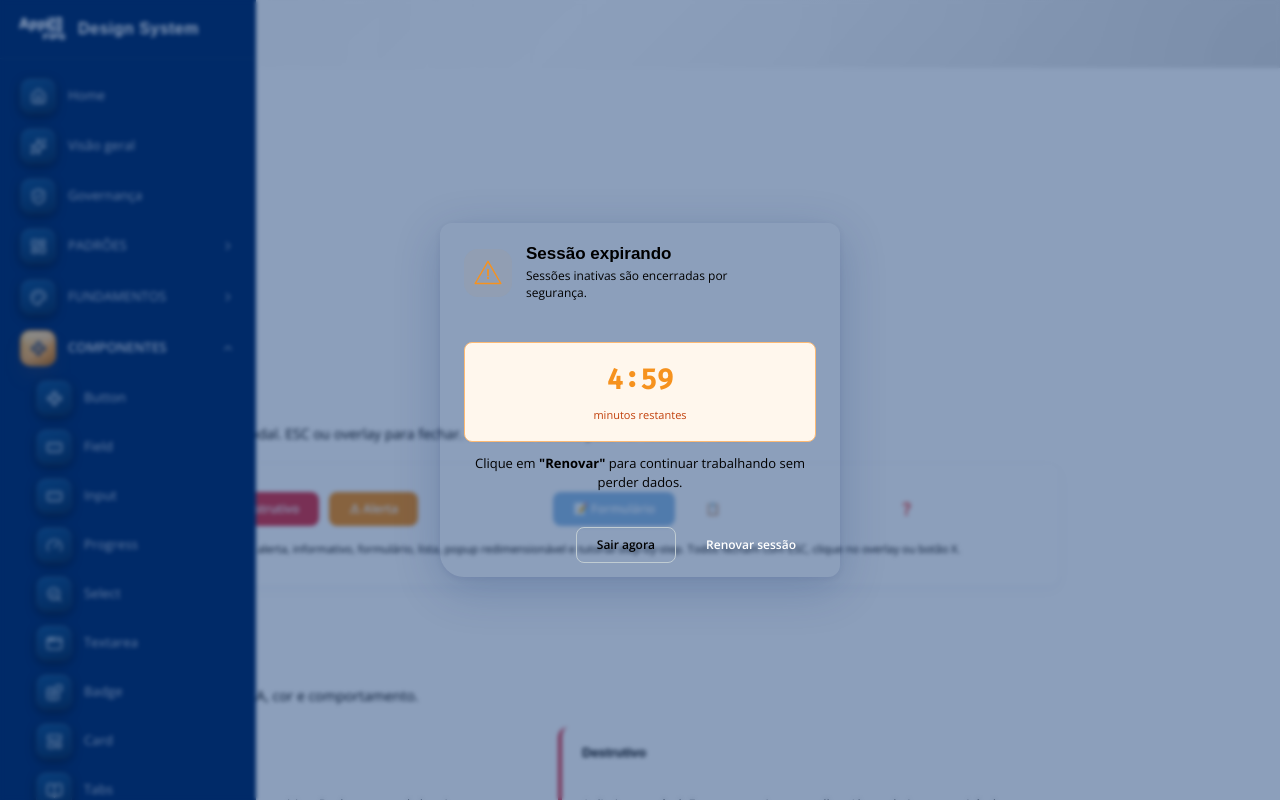
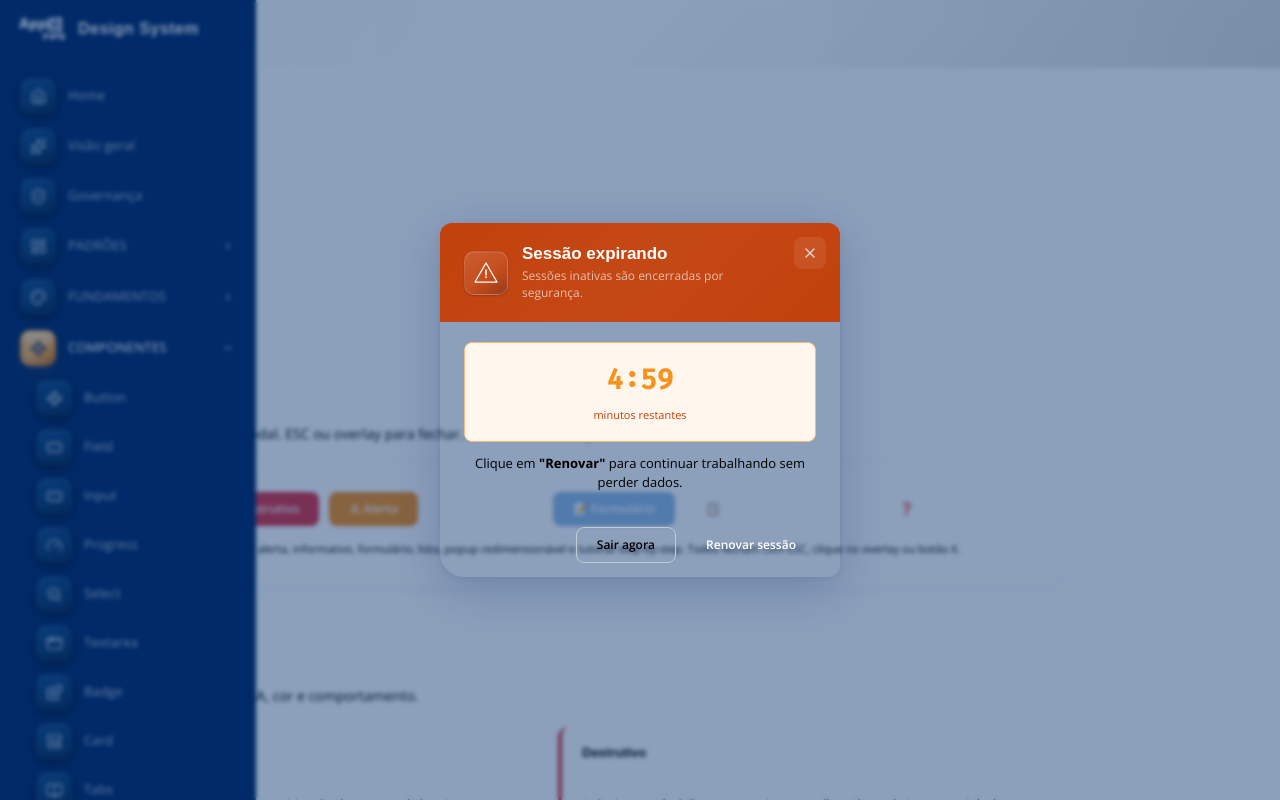
Before and after one commit to LuizM2/Design-system-FIPS, a React (Vite) app: page /docs/components/dialog in a window 1280 px wide. Both pictures are taken after a click on the button "⚠ Alerta". Shown: the top 800 px of the page. Built offline with nearby package versions, Linux system fonts and the light colour scheme; a web font is replaced by a local one.

Commit message:
fix(modal): header colorido por tipo — verde confirmação, vermelho destrutivo, laranja alerta
Cada modal usa a cor do seu botão no header (headerBg prop).
Ícone neumorphic branco, título branco, subtítulo translúcido.

Co-Authored-By: Claude Opus 4.6 (1M context) <noreply@anthropic.com>

```diff
--- a/src/docs/pages/components/DialogDoc.tsx
+++ b/src/docs/pages/components/DialogDoc.tsx
@@ -43,7 +43,7 @@ function Badge({variant="info",children,dot}){const v=BV[variant]||BV.info;retur
 /* ═══════════════════════════════════════════
    MODAL — REFINED v2
    ═══════════════════════════════════════════ */
-function Modal({open,onClose,title,subtitle,children,footer,footerBg,width=480,icon,iconBg,bodyBg,noPadBody}){
+function Modal({open,onClose,title,subtitle,children,footer,footerBg,width=480,icon,iconBg,bodyBg,noPadBody,headerBg="#002A68"}){
   const [vis,setVis]=useState(false);
   const [animIn,setAnimIn]=useState(false);
   useEffect(()=>{
@@ -57,13 +57,15 @@ function Modal({open,onClose,title,subtitle,children,footer,footerBg,width=480,i
       <div onClick={onClose} style={{position:"absolute",inset:0,background:"rgba(0,42,104,.45)",backdropFilter:"blur(2px)",WebkitBackdropFilter:"blur(2px)",opacity:animIn?1:0,transition:"opacity .28s",cursor:"pointer"}}/>
       <div role="dialog" aria-modal="true" aria-labelledby="modal-title" style={{position:"relative",zIndex:1,width,maxWidth:"95vw",maxHeight:"90vh",background:C.cardBg,borderRadius:"12px 12px 12px 24px",boxShadow:"0 12px 48px rgba(0,42,104,.2), 0 2px 8px rgba(0,42,104,.08)",display:"flex",flexDirection:"column",transform:animIn?"scale(1) translateY(0)":"scale(.96) translateY(10px)",opacity:animIn?1:0,transition:"all .28s cubic-bezier(.32,.72,.37,1.1)",overflow:"hidden"}}>
         {/* Botão fechar — canto superior direito */}
-        <div onClick={onClose} tabIndex={0} role="button" aria-label="Fechar modal" style={{position:"absolute",top:10,right:10,zIndex:2,width:32,height:32,borderRadius:8,display:"flex",alignItems:"center",justifyContent:"center",cursor:"pointer",flexShrink:0,transition:"all .15s",background:"transparent"}} onMouseEnter={e=>{e.currentTarget.style.background=C.bg}} onMouseLeave={e=>{e.currentTarget.style.background="transparent"}} onKeyDown={e=>{if(e.key==="Enter")onClose()}}>{Ic.x(16,C.cinzaChumbo)}</div>
-        <div style={{padding:"20px 24px",paddingRight:50,borderBottom:`1px solid ${C.cardBorder}`,display:"flex",alignItems:"center",gap:16,flexShrink:0}}>
-          <div style={{display:"flex",gap:14,alignItems:"center",minWidth:0}}>
-            {icon&&<div style={{width:48,height:48,borderRadius:14,background:iconBg||C.bg,display:"flex",alignItems:"center",justifyContent:"center",flexShrink:0,border:`1px solid ${C.cardBorder}`}}>{icon}</div>}
+        <div onClick={onClose} tabIndex={0} role="button" aria-label="Fechar modal" style={{position:"absolute",top:14,right:14,zIndex:2,width:32,height:32,borderRadius:8,display:"flex",alignItems:"center",justifyContent:"center",cursor:"pointer",flexShrink:0,transition:"all .15s",background:"rgba(255,255,255,0.08)"}} onMouseEnter={e=>{e.currentTarget.style.background="rgba(255,255,255,0.18)"}} onMouseLeave={e=>{e.currentTarget.style.background="rgba(255,255,255,0.08)"}} onKeyDown={e=>{if(e.key==="Enter")onClose()}}>{Ic.x(16,"rgba(255,255,255,0.75)")}</div>
+        <div style={{padding:"20px 24px",paddingRight:56,background:headerBg,display:"flex",alignItems:"center",gap:16,flexShrink:0,position:"relative",overflow:"hidden"}}>
+          {/* Shimmer sweep */}
+          <div style={{position:"absolute",inset:0,background:"linear-gradient(135deg, transparent 0%, rgba(255,255,255,0.04) 50%, transparent 100%)",pointerEvents:"none"}}/>
+          <div style={{display:"flex",gap:14,alignItems:"center",minWidth:0,position:"relative"}}>
+            {icon&&<div style={{width:44,height:44,borderRadius:10,background:"linear-gradient(145deg, rgba(255,255,255,0.14) 0%, rgba(255,255,255,0.06) 56%, rgba(0,24,58,0.22) 100%)",display:"flex",alignItems:"center",justifyContent:"center",flexShrink:0,border:"1px solid rgba(255,255,255,0.16)",boxShadow:"0 1px 2px rgba(0,42,104,0.3), inset 0 1px 0 rgba(255,255,255,0.08)"}}>{icon}</div>}
             <div style={{minWidth:0}}>
-              <h2 id="modal-title" style={{fontSize:17,fontWeight:700,color:C.azulEscuro,margin:0,fontFamily:Fn.title,lineHeight:1.3}}>{title}</h2>
-              {subtitle&&<p style={{fontSize:12,color:C.cinzaChumbo,margin:"3px 0 0",lineHeight:1.4,fontFamily:Fn.body}}>{subtitle}</p>}
+              <h2 id="modal-title" style={{fontSize:17,fontWeight:700,color:"#FFFFFF",margin:0,fontFamily:Fn.title,lineHeight:1.3}}>{title}</h2>
+              {subtitle&&<p style={{fontSize:12,color:"rgba(255,255,255,0.65)",margin:"3px 0 0",lineHeight:1.4,fontFamily:Fn.body}}>{subtitle}</p>}
             </div>
           </div>
         </div>
@@ -193,22 +195,23 @@ function PopupModal({open,onClose,title,subtitle,children,footer,icon,iconBg}){
     <div style={{position:"fixed",inset:0,zIndex:1000,display:"flex",alignItems:"center",justifyContent:"center",padding:isFullscreen?8:16}}>
       <div onClick={onClose} style={{position:"absolute",inset:0,background:"rgba(0,42,104,.45)",backdropFilter:"blur(2px)",WebkitBackdropFilter:"blur(2px)",opacity:animIn?1:0,transition:"opacity .28s",cursor:"pointer"}}/>
       <div role="dialog" aria-modal="true" style={{position:"relative",zIndex:1,width:typeof sz.width==="number"?sz.width:undefined,maxWidth:typeof sz.width==="string"?sz.width:"95vw",minWidth:typeof sz.width==="string"?sz.width:undefined,maxHeight:sz.maxH,background:C.cardBg,borderRadius:isFullscreen?"8px":"12px 12px 12px 24px",boxShadow:"0 12px 48px rgba(0,42,104,.2), 0 2px 8px rgba(0,42,104,.08)",display:"flex",flexDirection:"column",transform:animIn?"scale(1) translateY(0)":"scale(.96) translateY(10px)",opacity:animIn?1:0,transition:"all .28s cubic-bezier(.32,.72,.37,1.1), width .25s ease, max-width .25s ease",overflow:"hidden"}}>
-        {/* Header */}
-        <div style={{padding:"20px 24px",paddingRight:100,borderBottom:`1px solid ${C.cardBorder}`,display:"flex",alignItems:"center",gap:16,flexShrink:0}}>
-          <div style={{display:"flex",gap:14,alignItems:"center",minWidth:0,flex:1}}>
-            {icon&&<div style={{width:48,height:48,borderRadius:14,background:iconBg||C.bg,display:"flex",alignItems:"center",justifyContent:"center",flexShrink:0,border:`1px solid ${C.cardBorder}`}}>{icon}</div>}
+        {/* Header — azul escuro com ícone neumorphic */}
+        <div style={{padding:"20px 24px",paddingRight:100,background:"#002A68",display:"flex",alignItems:"center",gap:16,flexShrink:0,position:"relative",overflow:"hidden"}}>
+          <div style={{position:"absolute",inset:0,background:"linear-gradient(135deg, transparent 0%, rgba(255,255,255,0.04) 50%, transparent 100%)",pointerEvents:"none"}}/>
+          <div style={{display:"flex",gap:14,alignItems:"center",minWidth:0,flex:1,position:"relative"}}>
+            {icon&&<div style={{width:44,height:44,borderRadius:10,background:"linear-gradient(145deg, rgba(255,255,255,0.14) 0%, rgba(255,255,255,0.06) 56%, rgba(0,24,58,0.22) 100%)",display:"flex",alignItems:"center",justifyContent:"center",flexShrink:0,border:"1px solid rgba(255,255,255,0.16)",boxShadow:"0 1px 2px rgba(0,42,104,0.3), inset 0 1px 0 rgba(255,255,255,0.08)"}}>{icon}</div>}
             <div style={{minWidth:0}}>
-              <h2 style={{fontSize:17,fontWeight:700,color:C.azulEscuro,margin:0,fontFamily:Fn.title,lineHeight:1.3}}>{title}</h2>
-              {subtitle&&<p style={{fontSize:12,color:C.cinzaChumbo,margin:"3px 0 0",lineHeight:1.4,fontFamily:Fn.body}}>{subtitle}</p>}
+              <h2 style={{fontSize:17,fontWeight:700,color:"#FFFFFF",margin:0,fontFamily:Fn.title,lineHeight:1.3}}>{title}</h2>
+              {subtitle&&<p style={{fontSize:12,color:"rgba(255,255,255,0.65)",margin:"3px 0 0",lineHeight:1.4,fontFamily:Fn.body}}>{subtitle}</p>}
             </div>
           </div>
           {/* Size toggle + Close */}
-          <div style={{position:"absolute",top:12,right:12,display:"flex",gap:6,zIndex:2}}>
-            <button onClick={cycleSize} style={{display:"flex",alignItems:"center",gap:5,padding:"5px 10px",borderRadius:8,border:`1px solid ${C.cardBorder}`,background:"transparent",cursor:"pointer",fontSize:10,fontWeight:700,letterSpacing:"1px",textTransform:"uppercase",color:C.cinzaChumbo,fontFamily:Fn.title,transition:"all .15s"}} onMouseEnter={e=>{e.currentTarget.style.borderColor=C.azulCeu;e.currentTarget.style.color=C.azulEscuro}} onMouseLeave={e=>{e.currentTarget.style.borderColor=C.cardBorder;e.currentTarget.style.color=C.cinzaChumbo}}>
-              {isFullscreen?Ic.minimize(13,C.cinzaChumbo):Ic.maximize(13,C.cinzaChumbo)}
+          <div style={{position:"absolute",top:14,right:14,display:"flex",gap:6,zIndex:2}}>
+            <button onClick={cycleSize} style={{display:"flex",alignItems:"center",gap:5,padding:"5px 10px",borderRadius:8,border:"1px solid rgba(255,255,255,0.2)",background:"rgba(255,255,255,0.08)",cursor:"pointer",fontSize:10,fontWeight:700,letterSpacing:"1px",textTransform:"uppercase",color:"rgba(255,255,255,0.8)",fontFamily:Fn.title,transition:"all .15s"}} onMouseEnter={e=>{e.currentTarget.style.background="rgba(255,255,255,0.15)";e.currentTarget.style.color="#fff"}} onMouseLeave={e=>{e.currentTarget.style.background="rgba(255,255,255,0.08)";e.currentTarget.style.color="rgba(255,255,255,0.8)"}}>
+              {isFullscreen?Ic.minimize(13,"rgba(255,255,255,0.8)"):Ic.maximize(13,"rgba(255,255,255,0.8)")}
               {sz.label}
             </button>
-            <div onClick={onClose} tabIndex={0} role="button" aria-label="Fechar" style={{width:32,height:32,borderRadius:8,display:"flex",alignItems:"center",justifyContent:"center",cursor:"pointer",transition:"all .15s",background:"transparent"}} onMouseEnter={e=>{e.currentTarget.style.background=C.bg}} onMouseLeave={e=>{e.currentTarget.style.background="transparent"}} onKeyDown={e=>{if(e.key==="Enter")onClose()}}>{Ic.x(16,C.cinzaChumbo)}</div>
+            <div onClick={onClose} tabIndex={0} role="button" aria-label="Fechar" style={{width:32,height:32,borderRadius:8,display:"flex",alignItems:"center",justifyContent:"center",cursor:"pointer",transition:"all .15s",background:"rgba(255,255,255,0.08)"}} onMouseEnter={e=>{e.currentTarget.style.background="rgba(255,255,255,0.18)"}} onMouseLeave={e=>{e.currentTarget.style.background="rgba(255,255,255,0.08)"}} onKeyDown={e=>{if(e.key==="Enter")onClose()}}>{Ic.x(16,"rgba(255,255,255,0.75)")}</div>
           </div>
         </div>
         {/* Body */}
@@ -794,7 +797,7 @@ export default function DialogDoc(){
           ══════════════════════════════════════════════ */}
 
       {/* 1. CONFIRMAÇÃO */}
-      <Modal open={m==="confirm"} onClose={close} title="Aprovar requisição?" subtitle="Encaminhará REQ-4025 para o departamento de compras." icon={Ic.check(28,C.verdeFloresta)} iconBg={`${C.verdeFloresta}10`} width={440}
+      <Modal open={m==="confirm"} onClose={close} title="Aprovar requisição?" subtitle="Encaminhará REQ-4025 para o departamento de compras." icon={Ic.check(24,"#fff")} width={440} headerBg="#00904C"
         footer={<><Btn label="Cancelar" outline onClick={close}/><Btn label="Aprovar" color={C.verdeFloresta} onClick={close}/></>}>
         <div style={{display:"flex",flexDirection:"column",gap:12}}>
           <div style={{display:"flex",justifyContent:"space-between",padding:"10px 14px",background:C.bg,borderRadius:8}}><span style={{fontSize:12,color:C.cinzaChumbo}}>Solicitante</span><span style={{fontSize:13,fontWeight:600}}>Carlos Santos</span></div>
@@ -804,7 +807,7 @@ export default function DialogDoc(){
       </Modal>
 
       {/* 2. DESTRUTIVO */}
-      <Modal open={m==="delete"} onClose={close} title="Excluir fornecedor?" subtitle="Esta ação é irreversível e afetará contratos ativos." icon={Ic.trash(28,C.danger)} iconBg={`${C.danger}0C`} width={420} footerBg="#FEF8F8"
+      <Modal open={m==="delete"} onClose={close} title="Excluir fornecedor?" subtitle="Esta ação é irreversível e afetará contratos ativos." icon={Ic.trash(24,"#fff")} width={420} headerBg="#B91C1C" footerBg="#FEF8F8"
         footer={<><Btn label="Cancelar" outline onClick={close}/><Btn label="Excluir permanentemente" danger onClick={close}/></>}>
         <div style={{display:"flex",flexDirection:"column",gap:14}}>
           <div style={{padding:"12px 16px",background:C.bg,borderRadius:8}}>
@@ -822,7 +825,7 @@ export default function DialogDoc(){
       </Modal>
 
       {/* 3. ALERTA */}
-      <Modal open={m==="alert"} onClose={close} title="Sessão expirando" subtitle="Sessões inativas são encerradas por segurança." icon={Ic.alertTri(28,C.amareloEscuro)} iconBg={`${C.amareloEscuro}0C`} width={400}
+      <Modal open={m==="alert"} onClose={close} title="Sessão expirando" subtitle="Sessões inativas são encerradas por segurança." icon={Ic.alertTri(24,"#fff")} width={400} headerBg="#C2410C"
         footer={<><Btn label="Sair agora" outline onClick={close}/><Btn label="Renovar sessão" color={C.azulProfundo} onClick={close}/></>}>
         <div style={{display:"flex",flexDirection:"column",gap:12}}>
           <div style={{padding:"16px",background:"#FFF7ED",border:"1px solid #FDBA74",borderRadius:8,textAlign:"center"}}>
@@ -834,7 +837,7 @@ export default function DialogDoc(){
       </Modal>
 
       {/* 4. INFORMATIVO */}
-      <Modal open={m==="info"} onClose={close} title="Sobre os Fipcoins" subtitle="Sistema de gamificação FIPS" icon={Ic.infoI(28,C.azulProfundo)} iconBg={`${C.azulProfundo}0A`} width={440}
+      <Modal open={m==="info"} onClose={close} title="Sobre os Fipcoins" subtitle="Sistema de gamificação FIPS" icon={Ic.infoI(24,"#93BDE4")} width={440}
         footer={<Btn label="Entendi" color={C.azulProfundo} onClick={close}/>}>
         <div style={{display:"flex",flexDirection:"column",gap:14}}>
           <p style={{fontSize:13,color:C.cinzaChumbo,margin:0,lineHeight:1.6}}>Fipcoins são moedas virtuais que você ganha ao submeter ideias aprovadas, completar treinamentos e participar de boas práticas. Acumule pontos e troque por benefícios.</p>
@@ -850,7 +853,7 @@ export default function DialogDoc(){
       </Modal>
 
       {/* 5. FORMULÁRIO — body #fafafa */}
-      <Modal open={m==="form"} onClose={close} title="Atribuir responsável" subtitle="Selecione o colaborador e tipo de atribuição." icon={Ic.pessoaLg(28,C.azulCeu)} iconBg={`${C.azulProfundo}0A`} bodyBg="#fafafa" width={480}
+      <Modal open={m==="form"} onClose={close} title="Atribuir responsável" subtitle="Selecione o colaborador e tipo de atribuição." icon={Ic.pessoaLg(24,"#fff")} bodyBg="#fafafa" width={480}
         footer={<><Btn label="Cancelar" outline onClick={close}/><Btn label="Salvar atribuição" color={C.verdeFloresta} onClick={close}/></>}>
         <div style={{display:"grid",gridTemplateColumns:"1fr 1fr",gap:14}}>
           <FInput label="Responsável" placeholder="Nome do colaborador" required icon={Ic.pessoa(14)}/>
@@ -865,7 +868,7 @@ export default function DialogDoc(){
       </Modal>
 
       {/* 6. LISTA — body #f5f6f8 */}
-      <Modal open={m==="list"} onClose={close} title="Itens da requisição" subtitle="REQ-4025 · 3 itens · R$ 2.450,00" icon={Ic.docLg(28,C.cinzaChumbo)} iconBg={`${C.cinzaChumbo}0A`} bodyBg="#f5f6f8" width={520} noPadBody
+      <Modal open={m==="list"} onClose={close} title="Itens da requisição" subtitle="REQ-4025 · 3 itens · R$ 2.450,00" icon={Ic.docLg(24,"#fff")} bodyBg="#f5f6f8" width={520} noPadBody
         footer={<><span style={{fontSize:11,color:C.textMuted,marginRight:"auto",fontWeight:600}}>Total: <span style={{color:C.azulProfundo,fontSize:13}}>R$ 2.450,00</span></span><Btn label="Fechar" outline onClick={close}/><Btn label="Aprovar tudo" color={C.verdeFloresta} onClick={close}/></>}>
         <div>
           {[
@@ -886,7 +889,7 @@ export default function DialogDoc(){
       </Modal>
 
       {/* 7. POPUP — Resizable */}
-      <PopupModal open={m==="popup"} onClose={close} title="Atribuir responsável" subtitle="Selecione o colaborador e tipo de atribuição para a tarefa." icon={Ic.popup(28,C.azulProfundo)} iconBg={`${C.azulProfundo}0A`}
+      <PopupModal open={m==="popup"} onClose={close} title="Atribuir responsável" subtitle="Selecione o colaborador e tipo de atribuição para a tarefa." icon={Ic.popup(24,"#fff")}
         footer={<><Btn label="Cancelar" outline onClick={close}/><Btn label="Salvar atribuição" color={C.verdeFloresta} onClick={close}/></>}>
         {({size,isWide,isFullscreen})=>(
           <div style={{display:"grid",gridTemplateColumns:isWide?"1fr 1fr":"1fr",gap:isFullscreen?20:14}}>
```
